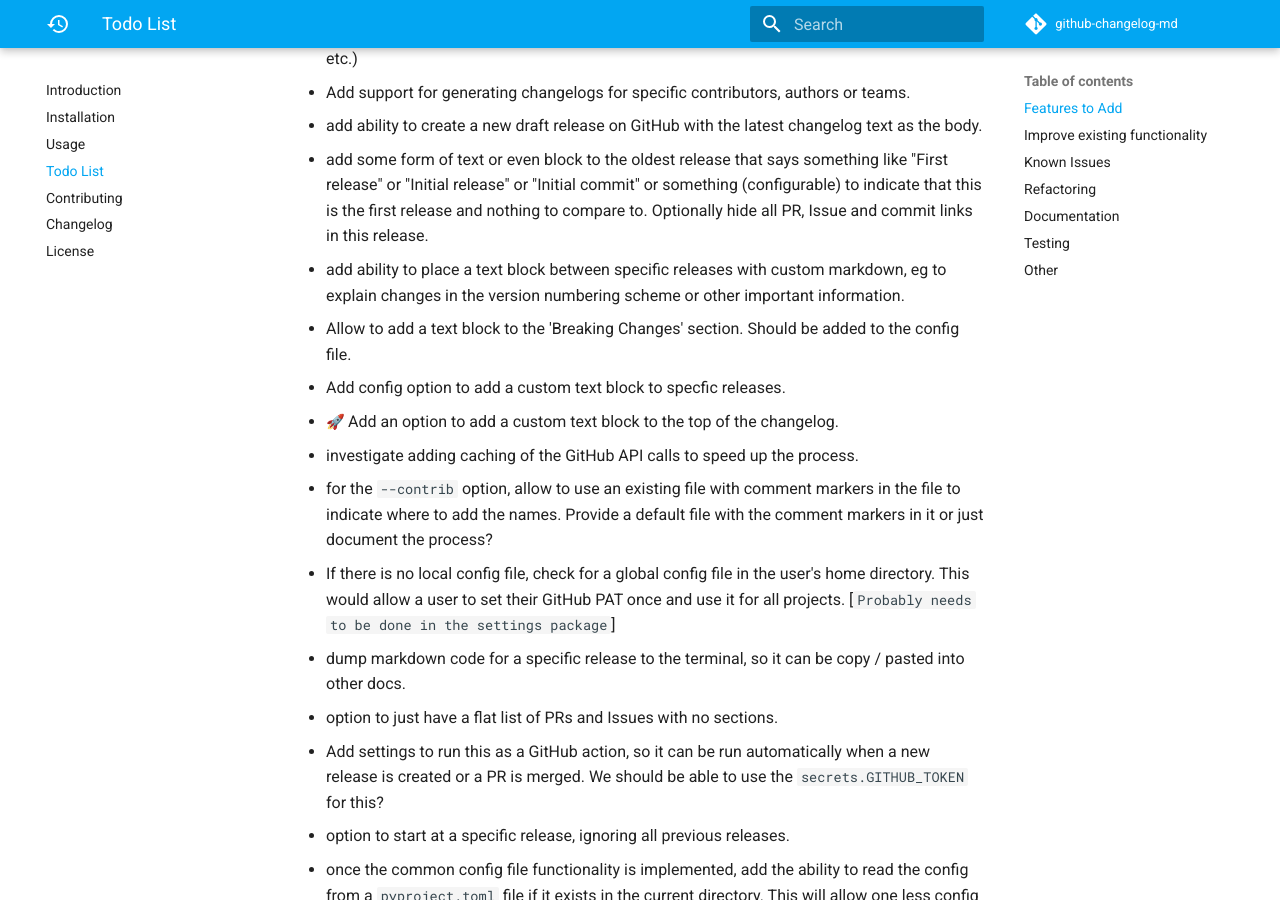
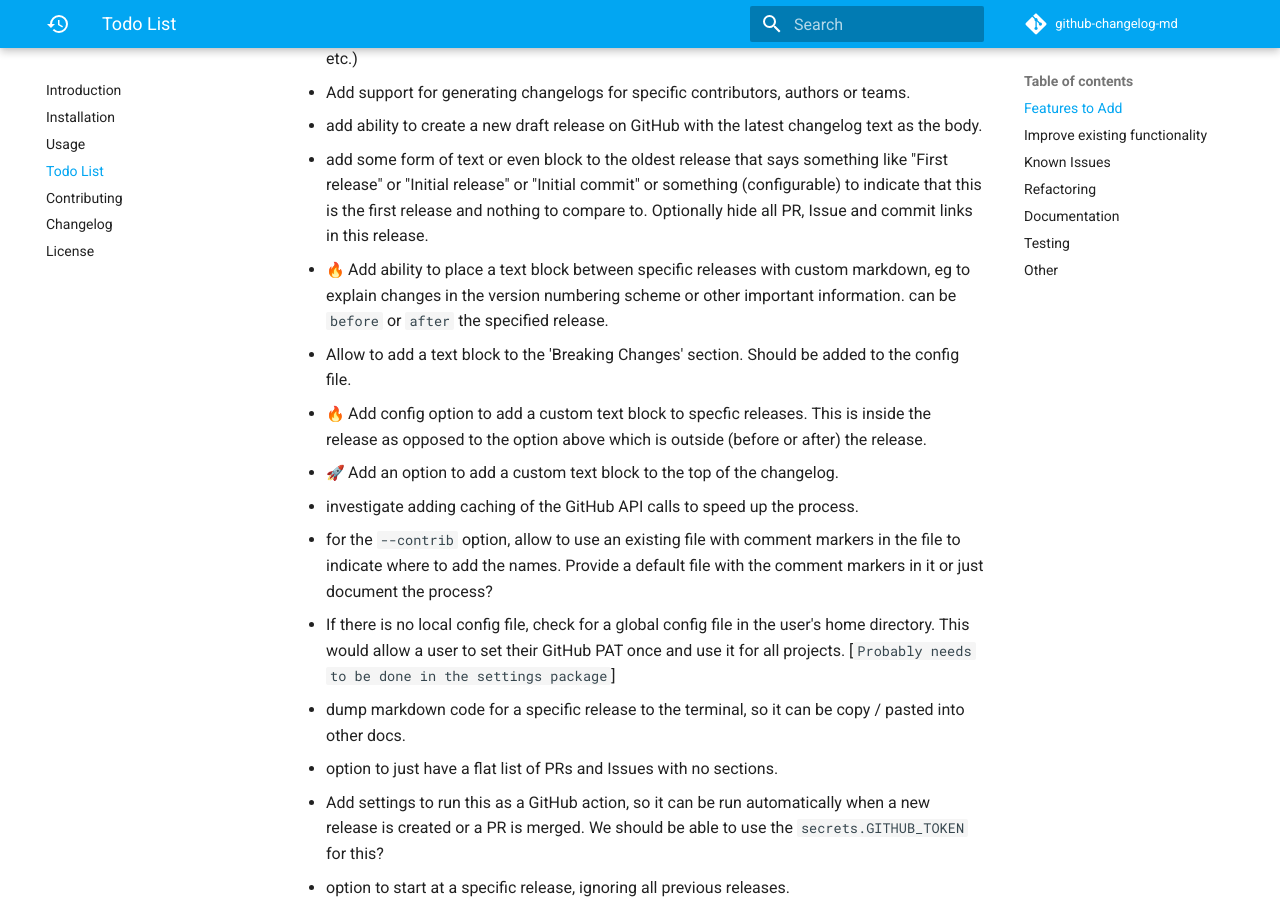
Before and after one commit to seapagan/github-changelog-md, an MkDocs documentation site: the page built from docs/todo_list.md, in a window 1280 px wide and 900 px high, scrolled down 655 px. Built offline with MkDocs 1.6.1 and Material for MkDocs 9.7.7, drawn with Linux system fonts in a browser that asks for light colours; emoji names are drawn with the system emoji font; comment, search, counter and statistics services are not loaded.

Commit message:
update TODO and CHANGELOG
Signed-off-by: Grant Ramsay <seapagan@gmail.com>

```diff
--- a/TODO.md
+++ b/TODO.md
@@ -29,12 +29,14 @@ in the next release.
   like "First release" or "Initial release" or "Initial commit" or something
   (configurable) to indicate that this is the first release and nothing to
   compare to. Optionally hide all PR, Issue and commit links in this release.
-- add ability to place a text block between specific releases with custom
+- :fire: Add ability to place a text block between specific releases with custom
   markdown, eg to explain changes in the version numbering scheme or other
-  important information.
+  important information. can be `before` or `after` the specified release.
 - Allow to add a text block to the 'Breaking Changes' section. Should be added
   to the config file.
-- Add config option to add a custom text block to specfic releases.
+- :fire: Add config option to add a custom text block to specfic releases. This
+  is inside the release as opposed to the option above which is outside (before
+  or after) the release.
 - :rocket: Add an option to add a custom text block to the top of the changelog.
 - investigate adding caching of the GitHub API calls to speed up the process.
 - for the `--contrib` option, allow to use an existing file with comment markers
@@ -67,7 +69,7 @@ in the next release.
 - :rocket: add `patch` and `diff` links to each release. Its pretty easy to do
   this - just add `.patch` or `.diff` to the end of the '3-dot' url we generate
   for each release anyway. Optional.
-- option to mark a release as 'yanked', possibly with a custom message.
+- :fire: option to mark a release as 'yanked', possibly with a custom message.
 - :rocket: list of usernames that should be ignored when generating the
   changelog. This will be useful for bots, particularly the `pre-commit` bot.
   `Dependabot` is not usually a problem, since it's PRs are usually labelled
```
Also changed, not shown: CHANGELOG.md (+5 -0 lines).
